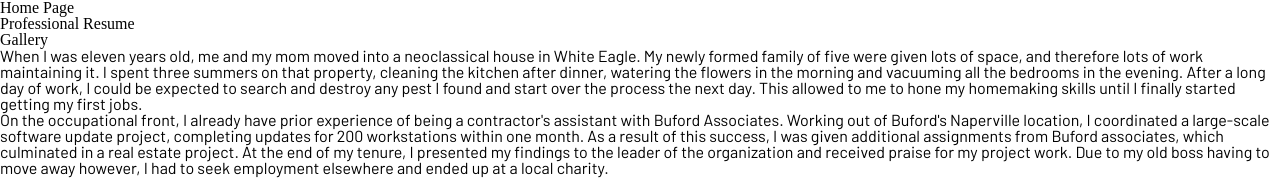
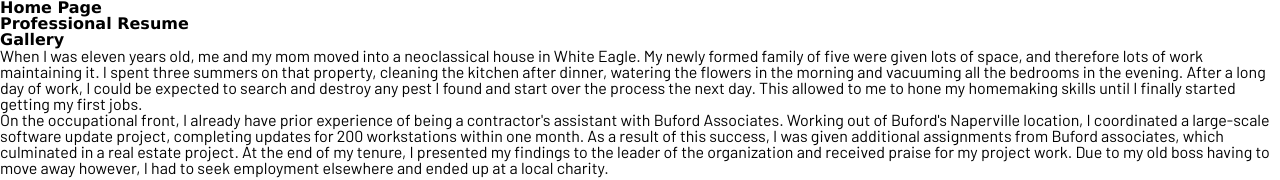
Before and after one commit to Darthseid/ITM_361_Project_Two, a plain HTML site: page index.html in a window 1280 px wide. Shown: the top 180 px of the page. Drawn offline with Linux system fonts and the light colour scheme; a web font is replaced by a local one.

Commit message:
Added ul font

```diff
--- a/Style.css
+++ b/Style.css
@@ -40,3 +40,12 @@ p {
 	font-variant: normal;
 	font-weight: 450;
 }
+
+
+ul li{
+	font-family: "Volkorn SC", Verdana, sans-serif;
+	font-size:  0.9 em;
+	font-style: normal;
+	font-variant: inherit;
+	font-weight: 600;
+}
```
